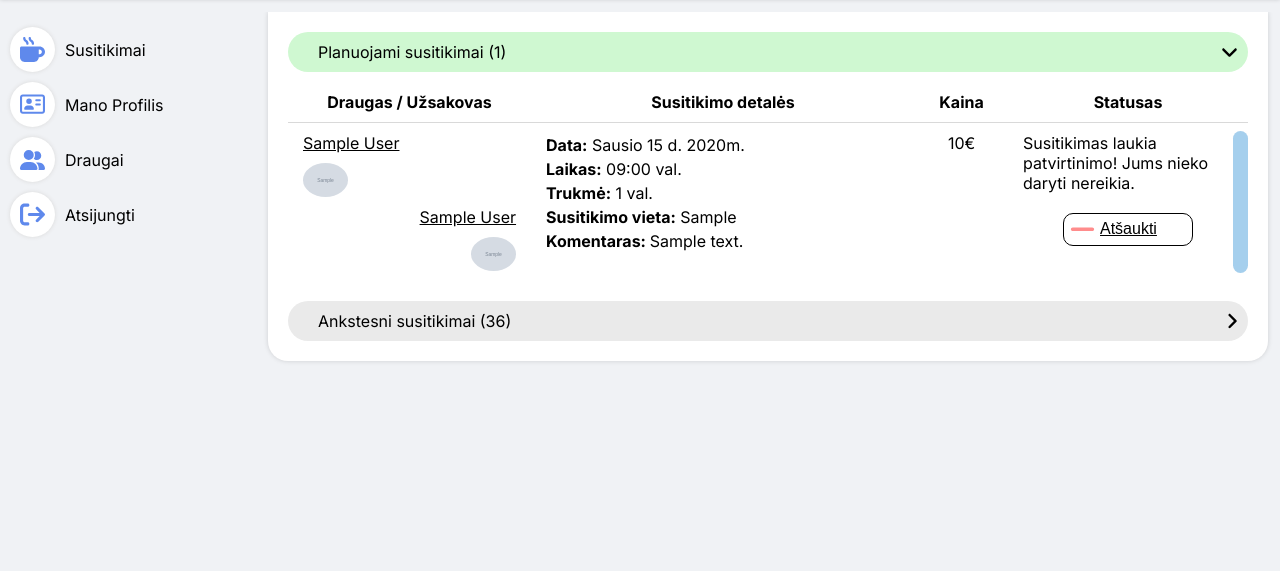
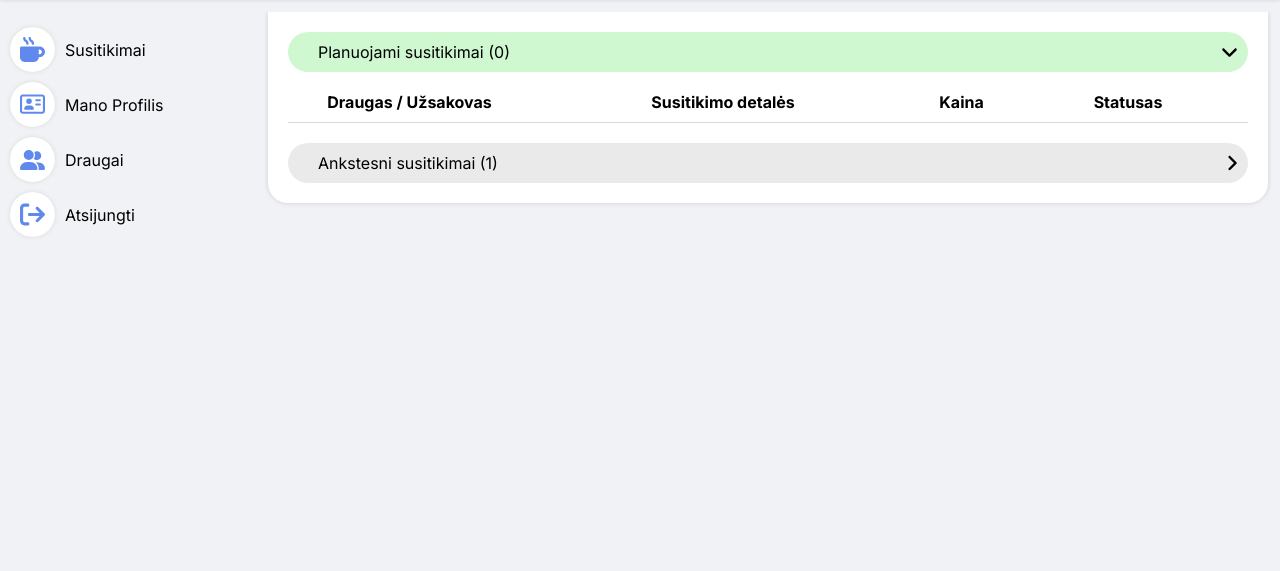
Before and after one commit to NorthOC/mvp-friend-rental, a Django app: page /susitikimai/ in a window 1280 px wide. Shown: the part 58-629 px from the top of the page. Run offline with Django 5.2, Linux system fonts and the light colour scheme; a user stored in the database is signed in; tables that the repository leaves empty hold one stand-in row (values such as "Sample post"); grey boxes marked "Sample" are stand-in pictures; lists and menus that the app fills with data are empty; some libraries are stand-ins or nearby versions.

Commit message:
meeting-manager BE done

```diff
--- a/antivienas/backend/views.py
+++ b/antivienas/backend/views.py
@@ -1,11 +1,12 @@
 from django.shortcuts import render, redirect, HttpResponse
 from .forms import MyUserCreationForm, UserProfileUpdateForm, FriendSettingsUpdateForm
-from .forms import MeetingCreationForm
+from .forms import MeetingCreationForm, MeetingCancelForm, CreateDisputeForm
 from django.contrib import messages
 from django.contrib.auth.decorators import login_required
 from django.db.models import Q
 from django.contrib.auth import authenticate, login, logout
 from antivienas.database.models import CityOfService, User, Genders, FriendSetting, Order
+import datetime as dt
 
 #GLOBAL VARS
 CITY_CHOICES = dict((value, key) for key, value in CityOfService.choices)
@@ -226,7 +227,15 @@ def create_meeting_action(request):
 
             if form.is_valid():
                 meeting = form.save(commit=False)
-                meeting.save()
+                #allowed to create meeting 3 hours before
+                time_now = dt.datetime.now() + dt.timedelta(hours=3)
+                order_hours = meeting.meeting_hour.split(":")
+                order_date = dt.datetime.combine(meeting.meeting_day,dt.time(int(order_hours[0]), int(order_hours[1])))
+                if time_now > order_date:
+                    messages.error(request, "TimeError: Minimum time to before meeting is 3 hours")
+                    redirect('profile', friend_settings.friend.pk)
+                else:
+                    meeting.save()
                 return redirect('meeting-page')
             else:
                 print(form.errors.as_data)
@@ -247,20 +256,34 @@ def meeting_page(request):
                                          (Q(order_status = Order.OrderStatuses.INITIATED) |
                                          Q(order_status = Order.OrderStatuses.CONFIRMED))
                                          )
-        inactive_orders = Order.objects.filter(Q(user=request.user) &
-                                         (Q(order_status = Order.OrderStatuses.COMPLETE) |
-                                         Q(order_status = Order.OrderStatuses.CANCELLED) |
-                                         Q(order_status = Order.OrderStatuses.DISPUTED) |
-                                         Q(order_status = Order.OrderStatuses.ABANDONED))
-                                         )
     else:
         active_orders = Order.objects.filter((Q(friend=friend) |
                                          Q(user=request.user)) &
                                          (Q(order_status = Order.OrderStatuses.INITIATED) |
                                          Q(order_status = Order.OrderStatuses.CONFIRMED))
                                          )
+
+    # update meeting statuses with time
+    time_now = dt.datetime.now()
+    for order in active_orders:
+        order_hours = order.meeting_hour.split(":")
+        order_date = dt.datetime.combine(order.meeting_day,dt.time(int(order_hours[0]), int(order_hours[1])))
+        if time_now > order_date and order.order_status == Order.OrderStatuses.CONFIRMED:
+            order.order_status = Order.OrderStatuses.COMPLETE
+            order.save()
+        elif time_now > order_date and order.order_status == Order.OrderStatuses.INITIATED:
+            order.order_status = Order.OrderStatuses.ABANDONED
+            order.save()
+
+    try:
         inactive_orders = Order.objects.filter((Q(friend=friend) |
                                          Q(user=request.user)) &
+                                         (Q(order_status = Order.OrderStatuses.COMPLETE) |
+                                         Q(order_status = Order.OrderStatuses.DISPUTED) |
+                                         Q(order_status = Order.OrderStatuses.ABANDONED))
+                                         )
+    except:
+        inactive_orders = Order.objects.filter(Q(user=request.user) &
                                          (Q(order_status = Order.OrderStatuses.COMPLETE) |
                                          Q(order_status = Order.OrderStatuses.CANCELLED) |
                                          Q(order_status = Order.OrderStatuses.DISPUTED) |
@@ -268,6 +291,72 @@ def meeting_page(request):
                                          )
 
     context['active_orders'] = active_orders.order_by("meeting_day")
-    context['inactive_orders'] = inactive_orders.order_by("meeting_day")
+    context['inactive_orders'] = inactive_orders.order_by("-meeting_day")
 
     return render(request, template, context)
+
+@login_required
+def delete_meeting_action(request):
+    if request.method == "POST":
+        try:
+            order = Order.objects.get(pk=request.POST.get('pk'))
+        except:
+            return redirect("meeting-page")
+
+        if order.order_status == Order.OrderStatuses.INITIATED and request.user == order.user:
+            order.delete()
+
+    return redirect("meeting-page")
+
+@login_required
+def confirm_meeting_action(request):
+    if request.method == "POST":
+        try:
+            order = Order.objects.get(pk=request.POST.get('pk'))
+        except:
+            return redirect("meeting-page")
+
+        if order.order_status == Order.OrderStatuses.INITIATED and request.user == order.friend.friend:
+            order.order_status = Order.OrderStatuses.CONFIRMED
+            order.save()
+
+    return redirect("meeting-page")
+
+@login_required
+def cancel_meeting_action(request):
+    if request.method == "POST":
+        try:
+            order = Order.objects.get(pk=request.POST.get('pk'))
+        except:
+            return redirect("meeting-page")
+
+        post_data = request.POST.copy()
+
+        if request.POST.get('cancel_reason'):
+            post_data['cancel_reason'] = request.POST.get('cancel_reason')
+
+        if order.order_status == Order.OrderStatuses.INITIATED and request.user == order.friend.friend:
+            post_data['order_status'] = Order.OrderStatuses.CANCELLED
+            form = MeetingCancelForm(data=post_data, instance=order)
+            if form.is_valid:
+                form.save()
+
+        elif order.order_status == Order.OrderStatuses.COMPLETE and request.user == order.friend.friend:
+            order.order_status = Order.OrderStatuses.DISPUTED
+            order.save()
+            post_data['friend_comment'] = request.POST.get("cancel_reason") if request.POST.get("cancel_reason") != None else ""
+            post_data['order'] = order
+            form = CreateDisputeForm(post_data)
+            if form.is_valid():
+                form.save()
+
+        elif order.order_status == Order.OrderStatuses.COMPLETE and request.user == order.user:
+            order.order_status = Order.OrderStatuses.DISPUTED
+            order.save()
+            post_data['user_comment'] = request.POST.get("cancel_reason") if request.POST.get("cancel_reason") != None else ""
+            post_data['order'] = order
+            form = CreateDisputeForm(post_data)
+            if form.is_valid():
+                form.save()
+
+    return redirect("meeting-page")
--- a/antivienas/database/models.py
+++ b/antivienas/database/models.py
@@ -221,7 +221,7 @@ class Order(models.Model):
 
     user =          models.ForeignKey(User, on_delete=models.DO_NOTHING)
     friend =        models.ForeignKey(FriendSetting, on_delete=models.DO_NOTHING)
-    meeting_day =   models.DateField(validators=[MinValueValidator(dt.date.today() + dt.timedelta(days=1))])
+    meeting_day =   models.DateField(validators=[MinValueValidator(dt.date.today())])
     meeting_hour =  models.CharField(max_length=6, choices=MeetingHours)
     no_of_hours =   models.PositiveIntegerField(validators=[MinValueValidator(1), MaxValueValidator(72)])
     meeting_place = models.CharField(max_length=300)
@@ -256,8 +256,8 @@ class Dispute(models.Model):
     Skundų lentelė
     """
     order =             models.ForeignKey(Order, on_delete=models.DO_NOTHING)
-    user_comment =      models.TextField(max_length=2000, blank=True, null=True)
-    friend_comment =    models.TextField(max_length=2000, blank=True, null=True)
+    user_comment =      models.TextField(max_length=2000, blank=True)
+    friend_comment =    models.TextField(max_length=2000, blank=True)
     is_solved =         models.BooleanField(default=False)
     in_review =         models.BooleanField(default=False)
     created =           models.DateTimeField(auto_now_add=True)
--- a/antivienas/frontend/templates/pages/meeting-manager.html
+++ b/antivienas/frontend/templates/pages/meeting-manager.html
@@ -48,12 +48,19 @@
                         <td class="order-price">{{order.total_price}}€</td>
                         {% if order.order_status == 1 and request.user == order.user %}
 
-                        <td class="order-status"><p>Susitikimas laukia patvirtinimo! Jums nieko daryti nereikia.</p><br><form action="/cancel" method="post" class="table-form"><input type="hidden" name="pk" value="{{ order.pk }}"><button type="submit" class="btn"><svg class="cancel-icon" xmlns="http://www.w3.org/2000/svg" viewBox="0 0 448 512"><path d="M432 256c0 17.7-14.3 32-32 32L48 288c-17.7 0-32-14.3-32-32s14.3-32 32-32l352 0c17.7 0 32 14.3 32 32z"/></svg> Atšaukti</button></form><div class="alert-color-box blue"></div></td>
+                        <td class="order-status"><p>Susitikimas laukia patvirtinimo! Jums nieko daryti nereikia.</p><br>
+                            <form action="{% url 'delete-meeting' %}" method="post" class="table-form">
+                                {% csrf_token %}
+                                <input type="hidden" name="pk" value="{{ order.pk }}">
+                                <button type="submit" class="btn">
+                                    <svg class="cancel-icon" xmlns="http://www.w3.org/2000/svg" viewBox="0 0 448 512"><path d="M432 256c0 17.7-14.3 32-32 32L48 288c-17.7 0-32-14.3-32-32s14.3-32 32-32l352 0c17.7 0 32 14.3 32 32z"/>
+                                    </svg> Atšaukti</button></form><div class="alert-color-box blue"></div></td>
 
                         {% elif order.order_status == 1 and request.user == order.friend.friend %}
 
                         <td class="order-status"><p>Naujas susitikimas laukia jūsų patvirtinimo!</p><br>
-                            <form action="" method="post" class="table-form">
+                            <form action="{% url 'confirm-meeting' %}" method="post" class="table-form">
+                                {% csrf_token %}
                                 <input type="hidden" name="pk" value="{{order.pk}}"><button class="btn">
                                     <svg class="accept-icon" xmlns="http://www.w3.org/2000/svg" viewBox="0 0 448 512">
                                         <path d="M438.6 105.4c12.5 12.5 12.5 32.8 0 45.3l-256 256c-12.5 12.5-32.8 12.5-45.3 0l-128-128c-12.5-12.5-12.5-32.8 0-45.3s32.8-12.5 45.3 0L160 338.7 393.4 105.4c12.5-12.5 32.8-12.5 45.3 0z"/>
@@ -80,85 +87,65 @@
                     {% endif %}
                 </table>
                 <div id="inactive-meeting-expander" class="meeting-expander" @click="inactive_expanded = ! inactive_expanded">
-                    <h2>Ankstesni susitikimai (36)</h2>
+                    <h2>Ankstesni susitikimai ({{inactive_orders.count}})</h2>
                     <svg class="closed-icon" x-show="!inactive_expanded" xmlns="http://www.w3.org/2000/svg" viewBox="0 0 320 512"><path d="M278.6 233.4c12.5 12.5 12.5 32.8 0 45.3l-160 160c-12.5 12.5-32.8 12.5-45.3 0s-12.5-32.8 0-45.3L210.7 256 73.4 118.6c-12.5-12.5-12.5-32.8 0-45.3s32.8-12.5 45.3 0l160 160z"/></svg>
                     <svg class="open-icon" x-show="inactive_expanded" xmlns="http://www.w3.org/2000/svg" viewBox="0 0 448 512"><path d="M201.4 374.6c12.5 12.5 32.8 12.5 45.3 0l160-160c12.5-12.5 12.5-32.8 0-45.3s-32.8-12.5-45.3 0L224 306.7 86.6 169.4c-12.5-12.5-32.8-12.5-45.3 0s-12.5 32.8 0 45.3l160 160z"/></svg>
                 </div>
+                {% if inactive_orders %}
                 <div id="inactive-meetings" x-show="inactive_expanded" x-collapse>
                     <table id="active-meetings" x-show="inactive_expanded" x-collapse>
                         <tr class="table-head">
-                            <th>Nr.</th>
-                            <th>Vartotojas</th>
+                            <th>Draugas / Užsakovas</th>
                             <th class="meeting-detail-header">Susitikimo detalės</th>
                             <th>Kaina</th>
                             <th class="meeting-status-header">Statusas</th>
                         </tr>
+                    {% for order in inactive_orders %}
                     <tr>
-                            <td class="order-number">1</td>
-                            <td class="user-info">Stanislovas T. <img src="{% static 'assets/user-no-avatar.png' %}" alt=""></td>
+                        <td class="user-info"><a href="{% url 'profile' order.friend.friend.pk %}" class="upper"><span>{{order.friend.friend.first_name}} {{order.friend.friend.last_name}}</span><img src="{{order.friend.friend.img_one.url}}" alt=""></a><a href="{% url 'profile' order.user.pk %}" class="lower"><span>{{order.user.first_name}} {{order.user.last_name}}</span><img src="{{order.user.img_one.url}}" alt=""></a></td>
                         <td class="meeting-details">
                             <ul>
-                                    <li><strong>Data:</strong> Kovo 26 d.</li>
-                                    <li><strong>Laikas:</strong> 11:00 val.</li>
-                                    <li><strong>Trukmė:</strong> 2 val.</li>
-                                    <li><strong>Susitikimo vieta:</strong> Utenoje prie Dauniškio Maximos.</li>
-                                    <li><strong>Komentaras: </strong> Eisime pasivaikščioti aplinkui ežerą ir pasikalbėti. Po to būtų visai gerai kažkur nueiti pavalgyti pietų.</li>
+                                <li><strong>Data:</strong> {{order.lithuanian_date}}</li>
+                                <li><strong>Laikas:</strong> {{order.meeting_hour}} val.</li>
+                                <li><strong>Trukmė:</strong> {{order.no_of_hours}} val.</li>
+                                <li><strong>Susitikimo vieta:</strong> {{order.meeting_place}}</li>
+                                <li><strong>Komentaras: </strong> {{order.comment}}</li>
                             </ul>
                         </td>
-                            <td class="order-price">50€</td>
-                            <td class="order-status"><p>Sėkmingas susitikimas!</p><div class="alert-color-box green"></div></td>
-                        </tr>
-                        <tr>
-                            <td class="order-number">1</td>
-                            <td class="user-info">Stanislovas T. <img src="{% static 'assets/user-no-avatar.png' %}" alt=""></td>
-                            <td class="meeting-details">
-                                <ul>
-                                    <li><strong>Data:</strong> Kovo 26 d.</li>
-                                    <li><strong>Laikas:</strong> 11:00 val.</li>
-                                    <li><strong>Trukmė:</strong> 2 val.</li>
-                                    <li><strong>Susitikimo vieta:</strong> Utenoje prie Dauniškio Maximos.</li>
-                                    <li><strong>Komentaras: </strong> Eisime pasivaikščioti aplinkui ežerą ir pasikalbėti. Po to būtų visai gerai kažkur nueiti pavalgyti pietų.</li>
-                                </ul>
-                            </td>
-                            <td class="order-price">50€</td>
+                        <td class="order-price">{{order.total_price}}€</td>
+
+                        {% if order.order_status == 3 %}
+
+                        <td class="order-status"><p>Sėkmingas susitikimas!</p>
+                            <div class="table-form">
+                                <button type="button" class="btn spawn-modal" x-on:click="isModalOpen = true, orderID = {{order.pk}}">
+                                    <svg class="cancel-icon" xmlns="http://www.w3.org/2000/svg" viewBox="0 0 448 512">
+                                        <path d="M432 256c0 17.7-14.3 32-32 32L48 288c-17.7 0-32-14.3-32-32s14.3-32 32-32l352 0c17.7 0 32 14.3 32 32z"/>
+                                    </svg> Apskųsti
+                                </button>
+                            </div>
+                            <div class="alert-color-box green"></div></td>
+
+                        {% elif order.order_status == 4%}
+                        <td class="order-status">
+                            <p>Užsakymas buvo atšauktas.</p><br>
+                            <p><strong>Priežąstis: </strong>{{order.cancel_reason}}</p>
+                            <div class="alert-color-box gray"></div></td>
+
+
+                        {% elif order.order_status == 5 %}
                         <td class="order-status"><p>Užsakymas buvo apleistas.</p><br>
                             <div class="alert-color-box gray"></div></td>
-                        </tr>
-                        <tr>
-                            <td class="order-number">1</td>
-                            <td class="user-info">Stanislovas T. <img src="{% static 'assets/user-no-avatar.png' %}" alt=""></td>
-                            <td class="meeting-details">
-                                <ul>
-                                    <li><strong>Data:</strong> Kovo 26 d.</li>
-                                    <li><strong>Laikas:</strong> 11:00 val.</li>
-                                    <li><strong>Trukmė:</strong> 2 val.</li>
-                                    <li><strong>Susitikimo vieta:</strong> Utenoje prie Dauniškio Maximos.</li>
-                                    <li><strong>Komentaras: </strong> Eisime pasivaikščioti aplinkui ežerą ir pasikalbėti. Po to būtų visai gerai kažkur nueiti pavalgyti pietų.</li>
-                                </ul>
-                            </td>
-                            <td class="order-price">50€</td>
-                            <td class="order-status">
-                                <p>Užsakymas buvo atšauktas.</p><br>
-                                <p><strong>Priežąstis: </strong> Netinka laikas. Prašome paderinti kitai dienai.</p>
-                                <div class="alert-color-box gray"></div></td>
-                        </tr>
-                        <tr>
-                            <td class="order-number">1</td>
-                            <td class="user-info">Stanislovas T. <img src="{% static 'assets/user-no-avatar.png' %}" alt=""></td>
-                            <td class="meeting-details">
-                                <ul>
-                                    <li><strong>Data:</strong> Kovo 26 d.</li>
-                                    <li><strong>Laikas:</strong> 11:00 val.</li>
-                                    <li><strong>Trukmė:</strong> 2 val.</li>
-                                    <li><strong>Susitikimo vieta:</strong> Utenoje prie Dauniškio Maximos.</li>
-                                    <li><strong>Komentaras: </strong> Eisime pasivaikščioti aplinkui ežerą ir pasikalbėti. Po to būtų visai gerai kažkur nueiti pavalgyti pietų.</li>
-                                </ul>
-                            </td>
-                            <td class="order-price">50€</td>
+
+                        {% elif order.order_status == 6 %}
                         <td class="order-status">
                             <p>Apskųstas susitikimas.</p><br>
                             <div class="alert-color-box red"></div></td>
-                        </tr>
+                        {% endif %}
+
+
+                    {% endfor %}
+                    {% endif %}
                     </table>
                 </div>
             </div>
@@ -175,10 +162,11 @@
                     >
                         <div class="model-inner">
                         <div class="modal-header">
-                            <h3>Ar tikrai norite atšaukti susitikimą?</h3>
+                            <h3>Ar tikrai norite atlikti šį veiksmą?</h3>
                             <button aria-label="Close" x-on:click="isModalOpen=false" id="close-modal">✖</button>
                         </div>
-                        <form action="" method="post">
+                        <form action="{% url 'cancel-meeting' %}" method="post">
+                            {% csrf_token %}
                             <input type="hidden" name="pk" x-model="orderID">
                             <div class="shell">
                                 <textarea name="cancel_reason" id="reason" placeholder="Paaiškinimas vartotojui" maxlength="100"></textarea>
--- a/antivienas/frontend/templates/pages/profile.html
+++ b/antivienas/frontend/templates/pages/profile.html
@@ -238,7 +238,7 @@
     <script>
         let date = new Date();
         let meeting_date = document.getElementById("meeting-day");
-        date.setDate(date.getDate() + 1)
+        date.setDate(date.getDate())
         meeting_date.min = date.toISOString().split('T')[0];
         meeting_date.value = date.toISOString().split('T')[0];
 
--- a/antivienas/settings.py
+++ b/antivienas/settings.py
@@ -113,9 +113,9 @@ AUTH_USER_MODEL = 'database.User'
 # Internationalization
 # https://docs.djangoproject.com/en/5.0/topics/i18n/
 
-LANGUAGE_CODE = 'en-us'
+LANGUAGE_CODE = 'lt'
 
-TIME_ZONE = 'UTC'
+TIME_ZONE = 'Europe/Vilnius'
 
 USE_I18N = True
 
--- a/antivienas/urls.py
+++ b/antivienas/urls.py
@@ -30,5 +30,8 @@ urlpatterns = [
     path("profilis/atnaujinti", views.profile_update_action, name="profile-update"),
     path("profilis/draugo-nustatymai/atnaujinti", views.friend_settings_update_action, name="friend-settings-update"),
     path("susitikimai/", views.meeting_page, name="meeting-page"),
-    path("susitikimai/naujas", views.create_meeting_action, name="create-meeting")
+    path("susitikimai/naujas", views.create_meeting_action, name="create-meeting"),
+    path("susitikimai/patvirtinti", views.confirm_meeting_action, name="confirm-meeting"),
+    path("susitikimai/atsaukti", views.cancel_meeting_action, name="cancel-meeting"),
+    path("susitikimai/istrinti", views.delete_meeting_action, name="delete-meeting")
 ] + static(settings.MEDIA_URL, document_root=settings.MEDIA_ROOT)
```
Also changed, not shown: antivienas/backend/forms.py (+11 -1 lines), antivienas/database/migrations/0027_alter_order_meeting_day.py (added), antivienas/database/migrations/0028_alter_dispute_friend_comment_and_more.py (added). Lines whose indentation alone changed are shown as unchanged.
